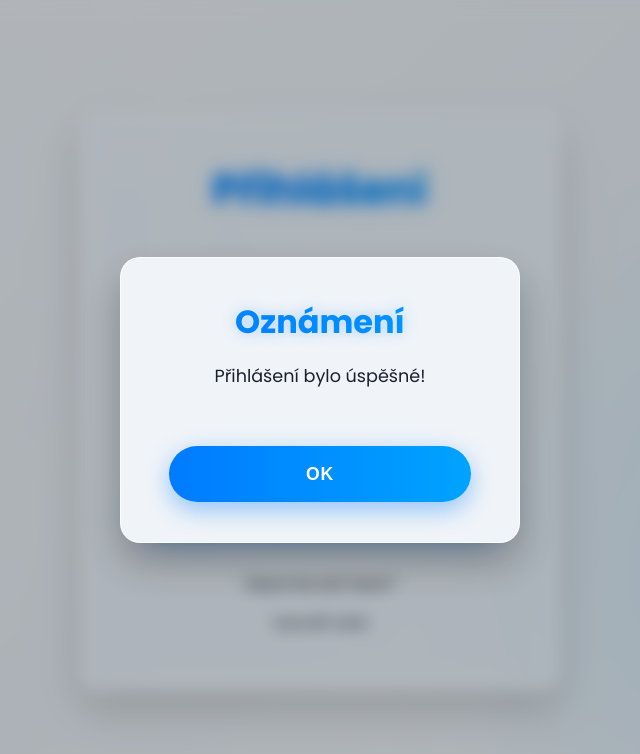
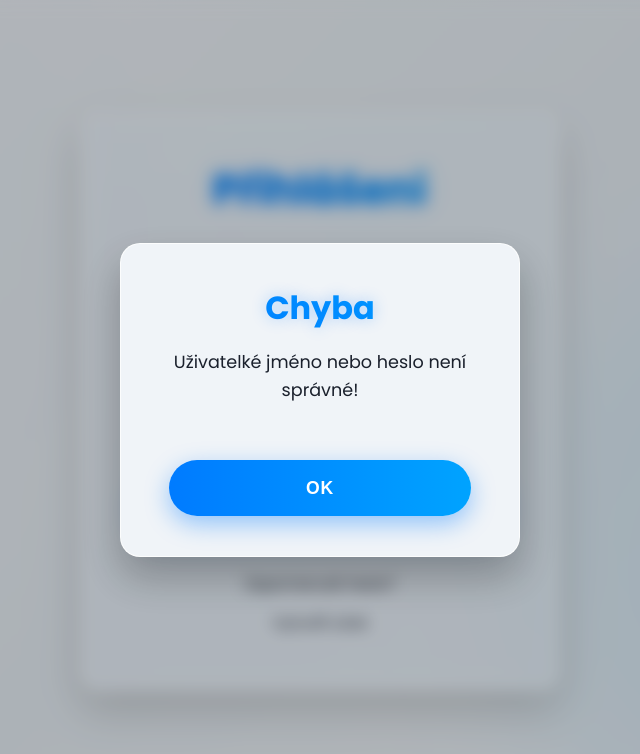
Before and after one commit to HonzikVacik/Bemplo, a React (Vite) app in the folder Projekt/Bemplo/bemplo.client/: page / in a window 1280 px wide. Both pictures are taken after typing "Sample", "Sample123" into the empty fields and a click on the button "Přihlásit se". Shown: the top 754 px of the page, without its empty margins (320-960 px from the left). Built offline with nearby package versions, Linux system fonts and the light colour scheme.

Commit message:
Update Login.tsx

```diff
--- a/Projekt/Bemplo/bemplo.client/src/Pages/Login/Login.tsx
+++ b/Projekt/Bemplo/bemplo.client/src/Pages/Login/Login.tsx
@@ -1,22 +1,39 @@
 import React, { useState } from 'react';
-import ReactDOM from 'react-dom'; // <-- 1. IMPORTUJTE ReactDOM
+import ReactDOM from 'react-dom';
 import './Login.css';
 
+interface NotificationState {
+    title: string;
+    message: string;
+}
+
 const Login: React.FC = () => {
-    // Stav pro zobrazení oznámení (null = skryto)
-    const [notification, setNotification] = useState<string | null>(null);
+    const [notification, setNotification] = useState<NotificationState | null>(null);
 
-    const handleSubmit = (e: React.FormEvent) => {
-        e.preventDefault(); // Zabráníme reálnému odeslání formuláře
-        setNotification('Přihlášení bylo úspěšné!');
+    const handleSubmit = (e: React.FormEvent<HTMLFormElement>) => { // Specifikujeme typ na HTMLFormElement
+        e.preventDefault();
+
+        const formData = new FormData(e.currentTarget);
+        const username = formData.get('username') as string;
+
+        if (username === 'janvacek21') {
+            setNotification({
+                title: 'Oznámení',
+                message: 'Přihlášení bylo úspěšné!'
+            });
+        } else {
+            setNotification({
+                title: 'Chyba',
+                message: 'Uživatelké jméno nebo heslo není správné!'
+            });
+        }
     };
 
-    // 2. Pro přehlednost si JSX modálu vytvoříme zvlášť
     const modalContent = notification ? (
         <div className="modal-overlay" onClick={() => setNotification(null)}>
             <div className="modal-box" onClick={(e) => e.stopPropagation()}>
-                <h2>Oznámení</h2>
-                <p>{notification}</p>
+                <h2>{notification.title}</h2>
+                <p>{notification.message}</p>
                 <button
                     className="modal-close-btn"
                     onClick={() => setNotification(null)}
@@ -25,14 +42,12 @@ const Login: React.FC = () => {
                 </button>
             </div>
         </div>
-    ) : null; // Pokud není notifikace, nevykreslíme nic
+    ) : null;
 
     return (
         <>
             <div className="background-animation"></div>
 
-            {/* --- 3. POUŽIJEME PORTÁL --- */}
-            {/* Vykreslíme 'modalContent' do elementu 'modal-root' v index.html */}
             {ReactDOM.createPortal(
                 modalContent,
                 document.getElementById('modal-root')!
@@ -40,6 +55,7 @@ const Login: React.FC = () => {
 
             <div className="login-wrapper">
                 <div className="login-container">
+                    {/* Předáme 'handleSubmit' do formuláře */}
                     <form className="login-form" onSubmit={handleSubmit}>
                         <h2>Přihlášení</h2>
                         <div className="input-group">
```
